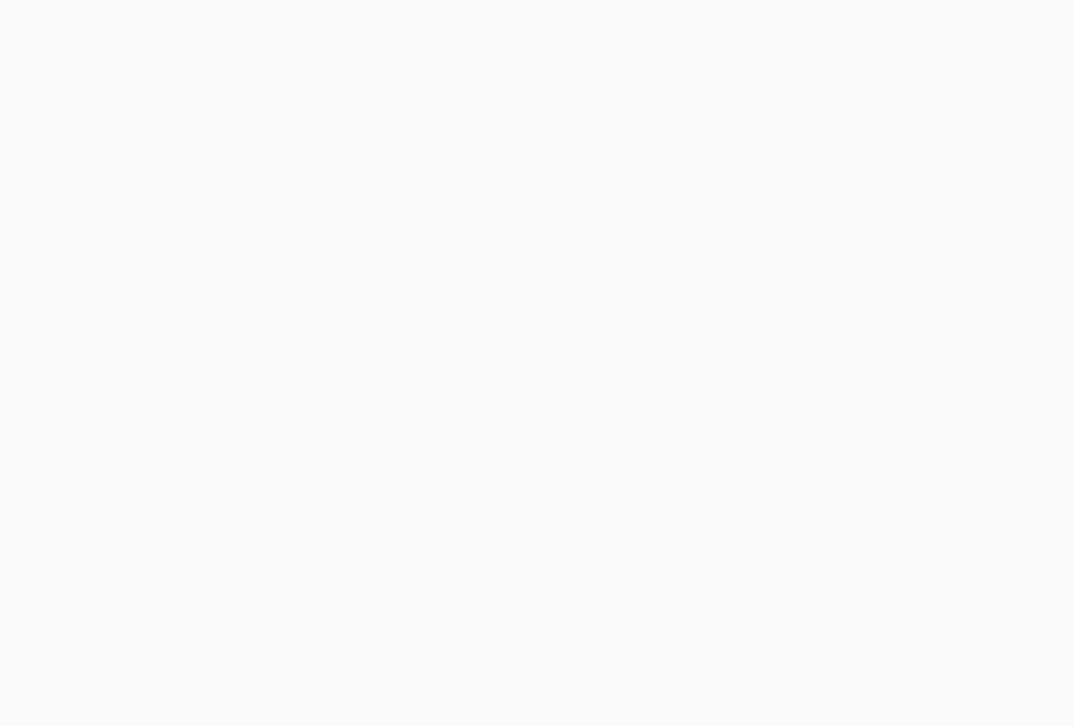
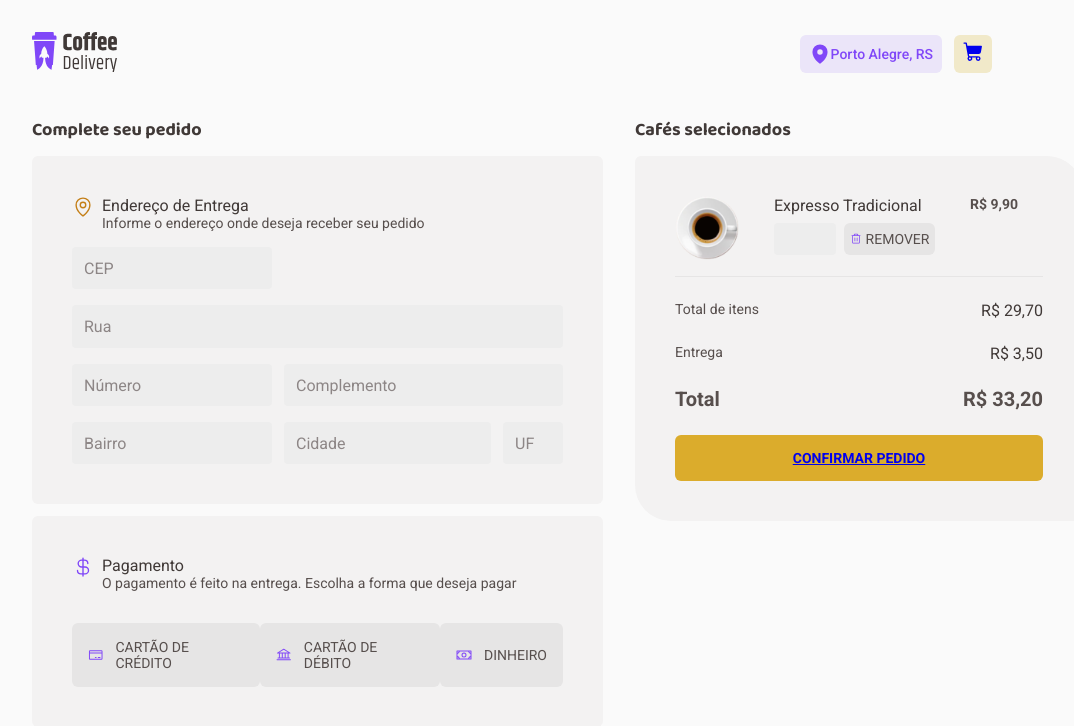
Before and after one commit to Rpererah/coffemarket, a React (Vite) app: page /cart in a window 1280 px wide. Before the commit this address had no page. Shown: the top 726 px of the page, without its empty margins (128-1202 px from the left). Built offline with nearby package versions, Linux system fonts and the light colour scheme.

Commit message:
quase la

```diff
--- a/src/Router.tsx
+++ b/src/Router.tsx
@@ -3,13 +3,14 @@ import { Route, Routes } from 'react-router-dom'
 import { DefaultLayout } from './layout/DefaultLayout'
 import { Home } from './pages/Home'
 import { Purchase } from './pages/Purchase'
+import { Cart } from './pages/Cart'
 
 export function Router() {
   return (
     <Routes>
       <Route path="/" element={<DefaultLayout />}>
         <Route path="/" element={<Home />} />
-        {/* <Route path="/cart" element={<Cart />} /> */}
+        <Route path="/cart" element={<Cart />} />
         <Route path="/purchase" element={<Purchase />} />
       </Route>
     </Routes>
--- a/src/components/Header/index.tsx
+++ b/src/components/Header/index.tsx
@@ -6,17 +6,22 @@ import {
   ContainerButtons,
   HeaderContainer,
 } from './styles'
+import { NavLink } from 'react-router-dom'
 export function Header() {
   return (
     <HeaderContainer>
-      <img src={Logo} alt="" />
+      <NavLink to="/">
+        <img src={Logo} alt="" />
+      </NavLink>
       <ContainerButtons>
         <ButtonLocale type="button">
           <MapPin weight="fill" size={22} />
           Porto Alegre, RS
         </ButtonLocale>
         <CartButton>
-          <ShoppingCart weight="fill" size={22} />
+          <NavLink to="/cart">
+            <ShoppingCart weight="fill" size={22} />
+          </NavLink>
         </CartButton>
       </ContainerButtons>
     </HeaderContainer>
--- a/src/pages/Cart/index.tsx
+++ b/src/pages/Cart/index.tsx
@@ -0,0 +1,132 @@
+import {
+  Bank,
+  CreditCard,
+  CurrencyDollar,
+  MapPin,
+  Money,
+  Trash,
+} from '@phosphor-icons/react'
+import Coffe from './../../assets/Coffes/Coffee1.svg'
+import {
+  AddressContainer,
+  ButtonConfirm,
+  CartContainer,
+  FormContainer,
+  HeaderAddressInfo,
+  HeaderPaymentInfo,
+  InputLG,
+  InputM,
+  InputQuantity,
+  InputSM,
+  InputsContainerSeparator,
+  MainTitle,
+  PaymentContainer,
+  PriceText,
+  ProductDetailsContainer,
+  ProductDetailsMidContainer,
+  ProductDetailsMidElementsContainer,
+  RemoverButton,
+  Subtitle,
+  TagTypesPayment,
+  Text,
+  TextTotal,
+  TotalContainer,
+  TotalContainerInfo,
+  TotalDetails,
+  TypesPaymentContainer,
+} from './styles'
+import { NavLink } from 'react-router-dom'
+export function Cart() {
+  return (
+    <CartContainer>
+      <FormContainer>
+        <MainTitle>Complete seu pedido</MainTitle>
+        <AddressContainer>
+          <HeaderAddressInfo>
+            <MapPin size={22} />
+
+            <p>
+              <Subtitle>Endereço de Entrega</Subtitle>
+              <Text>Informe o endereço onde deseja receber seu pedido</Text>
+            </p>
+          </HeaderAddressInfo>
+          <div>
+            <InputM type="" placeholder="CEP" />
+          </div>
+          <InputLG type="text" name="" id="" placeholder="Rua" />
+          <InputsContainerSeparator>
+            <InputM type="number" placeholder="Número" name="" id="" />
+            <InputLG type="text" name="" id="" placeholder="Complemento" />
+          </InputsContainerSeparator>
+          <InputsContainerSeparator>
+            <InputM type="text" placeholder="Bairro" />
+            <InputLG type="text" placeholder="Cidade" />
+            <InputSM type="text" placeholder="UF" />
+          </InputsContainerSeparator>
+        </AddressContainer>
+
+        <PaymentContainer>
+          <HeaderPaymentInfo>
+            <CurrencyDollar size={22} />
+            <p>
+              <Subtitle>Pagamento</Subtitle>
+              <Text>
+                O pagamento é feito na entrega. Escolha a forma que deseja pagar
+              </Text>
+            </p>
+          </HeaderPaymentInfo>
+
+          <TypesPaymentContainer>
+            <TagTypesPayment>
+              <CreditCard size={16} />
+              <Text>Cartão de crédito</Text>
+            </TagTypesPayment>
+            <TagTypesPayment>
+              <Bank size={16} />
+              <Text>cartão de débito</Text>
+            </TagTypesPayment>
+            <TagTypesPayment>
+              <Money size={16} />
+              <Text>dinheiro</Text>
+            </TagTypesPayment>
+          </TypesPaymentContainer>
+        </PaymentContainer>
+      </FormContainer>
+
+      <TotalContainer>
+        <MainTitle>Cafés selecionados</MainTitle>
+        <TotalContainerInfo>
+          <ProductDetailsContainer>
+            <img src={Coffe} alt="imagem do cafe tradicional" />
+            <ProductDetailsMidContainer>
+              <Subtitle>Expresso Tradicional</Subtitle>
+              <ProductDetailsMidElementsContainer>
+                <InputQuantity type="number" />
+                <RemoverButton>
+                  <Trash size={12} />
+                  <Text>REMOVER</Text>
+                </RemoverButton>
+              </ProductDetailsMidElementsContainer>
+            </ProductDetailsMidContainer>
+            <PriceText>R$ 9,90</PriceText>
+          </ProductDetailsContainer>
+          <TotalDetails>
+            <Text>Total de itens</Text>
+            <Subtitle>R$ 29,70</Subtitle>
+          </TotalDetails>
+          <TotalDetails>
+            <Text>Entrega</Text>
+            <Subtitle>R$ 3,50</Subtitle>
+          </TotalDetails>
+          <TotalDetails>
+            <TextTotal>Total</TextTotal>
+            <TextTotal>R$ 33,20</TextTotal>
+          </TotalDetails>
+          <ButtonConfirm>
+            <NavLink to="/purchase">CONFIRMAR PEDIDO</NavLink>
+          </ButtonConfirm>
+        </TotalContainerInfo>
+      </TotalContainer>
+    </CartContainer>
+  )
+}
--- a/src/pages/Cart/styles.ts
+++ b/src/pages/Cart/styles.ts
@@ -0,0 +1,172 @@
+import styled from 'styled-components'
+
+export const CartContainer = styled.main`
+  display: flex;
+  gap: 32px;
+  justify-content: flex-start;
+  align-items: flex-start;
+
+  @media (max-width: 700px) {
+    flex-direction: column;
+  }
+`
+export const BaseInfoContainers = styled.div`
+  display: flex;
+  gap: 8px;
+`
+export const HeaderAddressInfo = styled(BaseInfoContainers)`
+  color: ${(props) => props.theme['yellow-dark']};
+`
+export const HeaderPaymentInfo = styled(BaseInfoContainers)`
+  color: ${(props) => props.theme.purple};
+`
+
+export const FormContainer = styled.div`
+  display: flex;
+  flex-direction: column;
+  gap: 12px;
+`
+export const TotalContainer = styled.div`
+  display: flex;
+  flex-direction: column;
+  gap: 12px;
+`
+
+export const MainTitle = styled.h2`
+  font-family: 'Baloo 2';
+  color: ${(props) => props.theme['base-subtitle']};
+  font-size: 1.125rem;
+`
+
+export const Subtitle = styled.p`
+  font-size: 1rem;
+  color: ${(props) => props.theme['base-subtitle']};
+`
+
+export const Text = styled.p`
+  font-size: 0.875rem;
+  color: ${(props) => props.theme['base-text']};
+`
+export const BaseContainer = styled.section`
+  display: flex;
+  flex-direction: column;
+  padding: 40px;
+  border-radius: 6px;
+  background-color: ${(props) => props.theme['base-card']};
+`
+export const AddressContainer = styled(BaseContainer)`
+  gap: 16px;
+`
+export const PaymentContainer = styled(BaseContainer)`
+  gap: 32px;
+`
+
+export const TotalContainerInfo = styled(BaseContainer)`
+  gap: 24px;
+  border-top-right-radius: 36px;
+  border-top-left-radius: 6px;
+  border-bottom-left-radius: 36px;
+  border-bottom-right-radius: 6px;
+`
+export const BaseInput = styled.input`
+  background-color: ${(props) => props.theme['base-input']};
+  height: 42px;
+  padding: 12px;
+  border-radius: 4px;
+  border: none;
+
+  &::placeholder {
+    color: ${(props) => props.theme['base-label']};
+  }
+`
+export const InputLG = styled(BaseInput)`
+  flex: 1;
+  height: 42px;
+`
+export const InputM = styled(BaseInput)`
+  width: 200px;
+`
+export const InputSM = styled(BaseInput)`
+  width: 60px;
+`
+export const InputsContainerSeparator = styled.div`
+  display: flex;
+  gap: 12px;
+`
+export const TypesPaymentContainer = styled.div`
+  display: flex;
+  justify-content: space-between;
+`
+export const TagTypesPayment = styled.div`
+  display: flex;
+  justify-content: center;
+  gap: 12px;
+  align-items: center;
+  color: ${(props) => props.theme.purple};
+  text-transform: uppercase;
+  padding: 16px;
+  background-color: ${(props) => props.theme['base-button']};
+  border-radius: 6px;
+`
+export const ProductDetailsContainer = styled.div`
+  display: flex;
+  gap: 35px;
+  border-bottom: 1px solid ${(props) => props.theme['base-button']};
+  padding-bottom: 16px;
+
+  img {
+    height: 64px;
+    width: 64px;
+  }
+`
+export const ProductDetailsMidContainer = styled.div`
+  display: flex;
+  flex-direction: column;
+  gap: 8px;
+`
+export const ProductDetailsMidElementsContainer = styled.div`
+  display: flex;
+  gap: 8px;
+`
+export const InputQuantity = styled.input`
+  background-color: ${(props) => props.theme['base-input']};
+  height: 32px;
+  width: 62px;
+  padding: 12px;
+  border-radius: 4px;
+  border: none;
+`
+export const RemoverButton = styled.button`
+  display: flex;
+  color: ${(props) => props.theme.purple};
+  height: 32px;
+  width: 91px;
+  justify-content: center;
+  align-items: center;
+  text-transform: uppercase;
+  background-color: ${(props) => props.theme['base-button']};
+  border-radius: 6px;
+  border: none;
+  gap: 4px;
+`
+export const PriceText = styled(Text)`
+  font-weight: bold;
+`
+export const ButtonConfirm = styled.button`
+  background-color: ${(props) => props.theme.yellow};
+  color: ${(props) => props.theme.white};
+  border: none;
+  border-radius: 6px;
+  height: 46px;
+  width: 368px;
+  font-size: 0.875rem;
+  font-weight: bold;
+`
+export const TotalDetails = styled.div`
+  display: flex;
+  justify-content: space-between;
+`
+export const TextTotal = styled.p`
+  font-size: 1.25rem;
+  font-weight: bold;
+`
```
